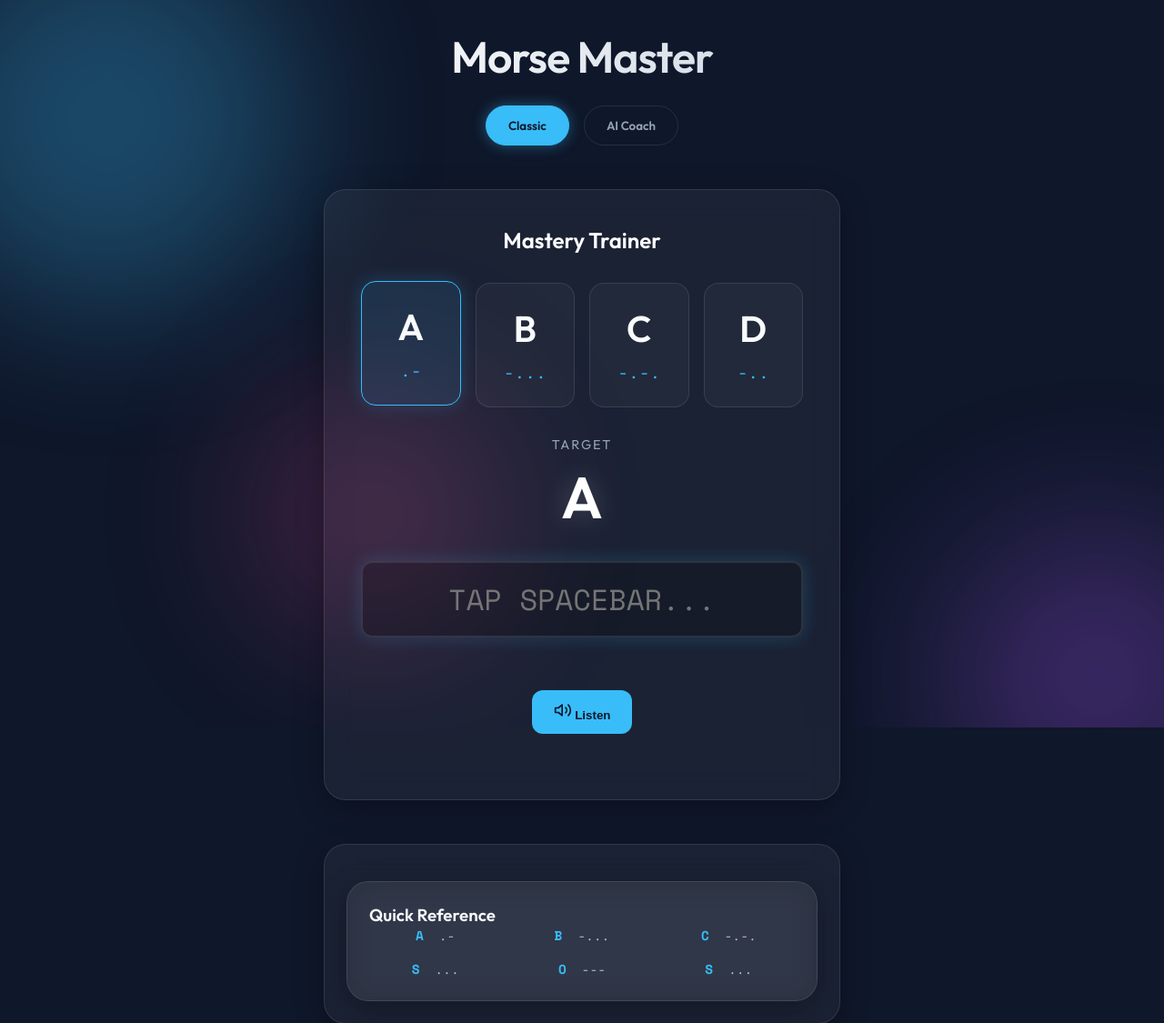
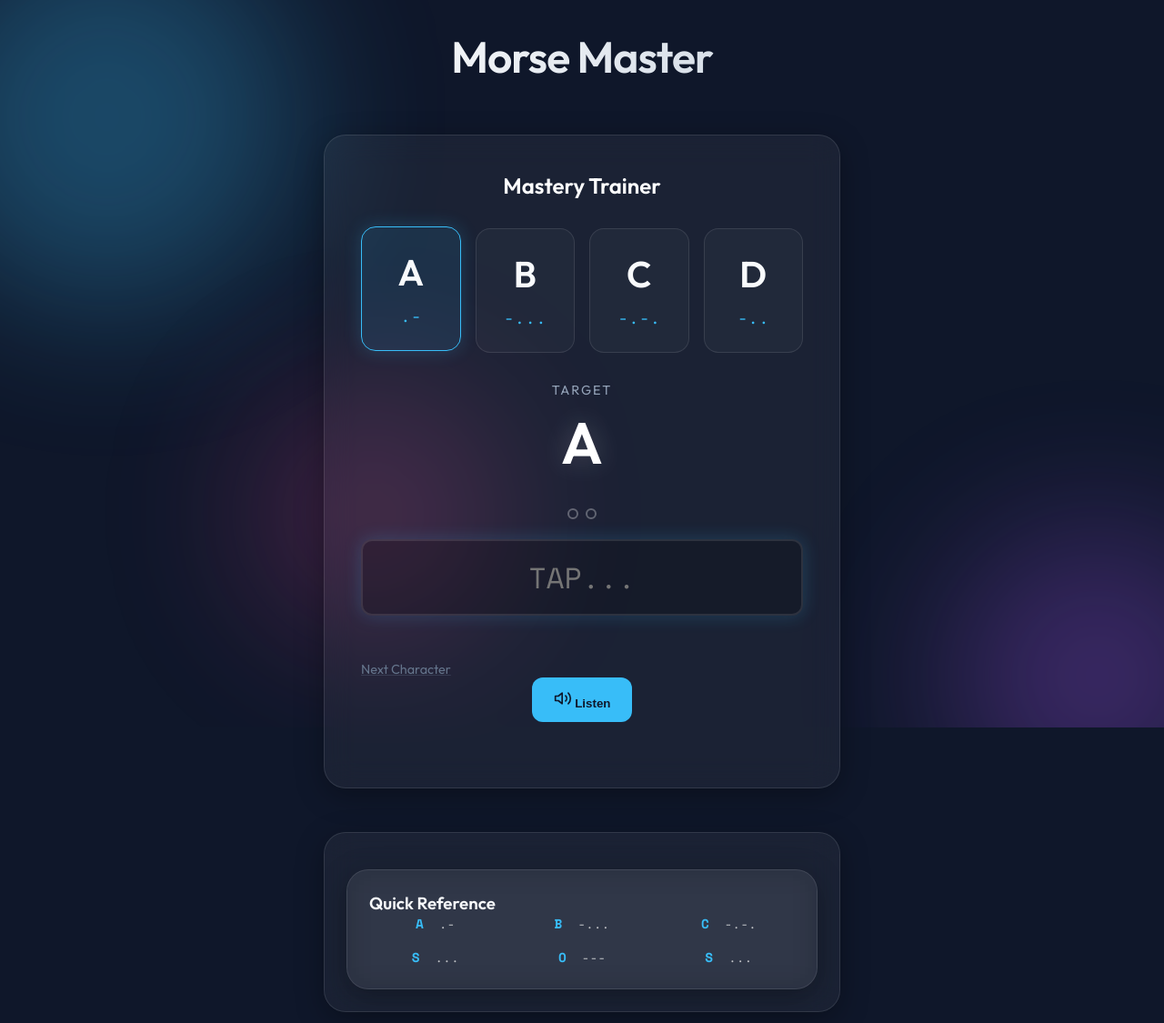
Before and after one commit to chihlee10009/vibecode_proj3_morse_code, a Flask app: page / in a window 1280 px wide. Shown: the top 1125 px of the page at 91% size. Run offline with Flask 3, Linux system fonts and the light colour scheme.

Commit message:
adding last changes from AI

```diff
--- a/static/script.js
+++ b/static/script.js
@@ -5,12 +5,15 @@ document.addEventListener('DOMContentLoaded', () => {
     const masteryInput = document.getElementById('masteryInput');
     const feedback = document.getElementById('feedback');
     const playTargetBtn = document.getElementById('playTargetBtn');
+    const progressSlots = document.getElementById('progressSlots');
+    const giveUpBtn = document.getElementById('giveUpBtn');
 
     // State
     const currentSet = ['A', 'B', 'C', 'D'];
     let targetChar = '';
+    let isProcessing = false; // block input during transitions
 
-    // Morse Dictionary (Client-side for Phase 1 speed)
+    // Morse Dictionary
     const MORSE_CODE_DICT = {
         'A':'.-', 'B':'-...', 'C':'-.-.', 'D':'-..', 'E':'.',
         'F':'..-.', 'G':'--.', 'H':'....', 'I':'..', 'J':'.---',
@@ -48,8 +51,9 @@ document.addEventListener('DOMContentLoaded', () => {
     }
 
     function pickNewTarget() {
-        // Randomly pick one from current set
-        // In later phases, this will be weighted by stats
+        isProcessing = false;
+        masteryInput.disabled = false;
+
         const randomIndex = Math.floor(Math.random() * currentSet.length);
         targetChar = currentSet[randomIndex];
         updateUIForTarget();
@@ -63,37 +67,113 @@ document.addEventListener('DOMContentLoaded', () => {
         if (card) card.classList.add('active');
 
         masteryInput.value = '';
+        updateProgressSlots('');
         feedback.textContent = '';
         feedback.className = 'feedback-msg';
         masteryInput.style.borderColor = 'var(--glass-border)';
+        masteryInput.focus();
+    }
+
+    // --- Visual Progress Slots ---
+    function updateProgressSlots(currentInput) {
+        const targetMorse = MORSE_CODE_DICT[targetChar];
+        const maxLen = targetMorse.length;
+
+        // Render slots if count changed (or first time)
+        if (progressSlots.childElementCount !== maxLen) {
+            progressSlots.innerHTML = Array(maxLen).fill('<div class="slot"></div>').join('');
+        }
+
+        // Fill slots based on input length
+        const slots = progressSlots.children;
+        for (let i = 0; i < maxLen; i++) {
+            if (i < currentInput.length) {
+                slots[i].classList.add('filled');
+            } else {
+                slots[i].classList.remove('filled');
+            }
+        }
     }
 
     // --- Input Logic ---
     masteryInput.addEventListener('input', (e) => {
+        if (isProcessing) {
+            e.target.value = e.target.value.slice(0, MORSE_CODE_DICT[targetChar].length); // ensure no extra
+            return;
+        }
+
         const input = e.target.value.trim();
         const targetMorse = MORSE_CODE_DICT[targetChar];
 
-        if (input === targetMorse) {
-            handleSuccess();
-        } else if (targetMorse.startsWith(input)) {
-            // Typing correctly so far
-            masteryInput.style.borderColor = 'var(--glass-border)';
+        updateProgressSlots(input);
+
+        // Auto-validate logic
+        if (input.length >= targetMorse.length) {
+            // Check immediately
+            if (input === targetMorse) {
+                handleSuccess();
+            } else {
+                handleFailure(targetMorse);
+            }
         } else {
-            // Mistake
-            masteryInput.style.borderColor = '#f87171';
+            // Typing in progress...
+            // Optional: Check strictly if prefix matches to fail early?
+            // User requirement said "Prevent any further typing... once max length is hit".
+            // Since we check on >= length, we effectively stop there.
+            if (!targetMorse.startsWith(input)) {
+                masteryInput.style.borderColor = '#f87171';
+            } else {
+                masteryInput.style.borderColor = 'var(--glass-border)';
+            }
+        }
+    });
+
+    // Provide strict length constraint on input (keydown/keypress)
+    // to prevent typing more than needed visible characters
+    masteryInput.addEventListener('keydown', (e) => {
+        // Allow deletion
+        if (e.key === 'Backspace' || e.key === 'Delete') return;
+
+        const targetMorse = MORSE_CODE_DICT[targetChar];
+        if (masteryInput.value.length >= targetMorse.length) {
+             // Block extra chars if not a control key
+             if (e.key.length === 1) e.preventDefault();
         }
     });
 
     function handleSuccess() {
+        isProcessing = true;
+        masteryInput.disabled = true;
         feedback.textContent = 'Correct!';
         feedback.className = 'feedback-msg correct';
         masteryInput.style.borderColor = '#4ade80';
 
-        // Play success sound? Or just wait
+        // Log success (Phase 2 placeholder)
+
         setTimeout(() => {
             pickNewTarget();
-        }, 500);
+        }, 800);
     }
+
+    function handleFailure(correctAnswer) {
+        isProcessing = true;
+        masteryInput.disabled = true;
+        feedback.textContent = `Incorrect! It was ${correctAnswer}`;
+        feedback.className = 'feedback-msg incorrect';
+        masteryInput.style.borderColor = '#f87171';
+
+        // Log failure (Phase 2 placeholder)
+
+        setTimeout(() => {
+            pickNewTarget();
+        }, 1500);
+    }
+
+    // --- Give Up Logic ---
+    giveUpBtn.addEventListener('click', () => {
+        if (isProcessing) return;
+        handleFailure(MORSE_CODE_DICT[targetChar]); // Reuse failure logic
+    });
 
     // --- Audio Logic ---
     playTargetBtn.addEventListener('click', () => {
@@ -108,8 +188,13 @@ document.addEventListener('DOMContentLoaded', () => {
 
     function setupKeyer(input) {
         input.addEventListener('keydown', (e) => {
+            if (isProcessing) return; // ignore if processing result
+
             if (e.code === 'Space' && !e.repeat) {
                 e.preventDefault();
+                // Check if allowed to type more
+                if (input.value.length >= MORSE_CODE_DICT[targetChar].length) return;
+
                 startManualTone();
                 spaceKeyDownTime = Date.now();
             }
@@ -119,6 +204,10 @@ document.addEventListener('DOMContentLoaded', () => {
             if (e.code === 'Space') {
                 e.preventDefault();
                 stopManualTone();
+
+                // If we were blocked from start, don't input
+                if (input.value.length >= MORSE_CODE_DICT[targetChar].length) return;
+
                 const duration = Date.now() - spaceKeyDownTime;
                 const char = duration < 200 ? '.' : '-';
                 input.value += char;
--- a/static/style.css
+++ b/static/style.css
@@ -409,6 +409,52 @@ input[type="text"]:focus {
     font-size: 0.9rem;
 }
 
+/* Progress Slots */
+.progress-slots {
+    display: flex;
+    justify-content: center;
+    gap: 0.5rem;
+    margin-bottom: 1rem;
+    min-height: 20px;
+}
+
+.slot {
+    width: 12px;
+    height: 12px;
+    border-radius: 50%;
+    border: 2px solid rgba(255, 255, 255, 0.3);
+    transition: all 0.2s ease;
+}
+
+.slot.filled {
+    background: var(--accent);
+    border-color: var(--accent);
+    box-shadow: 0 0 10px rgba(56, 189, 248, 0.5);
+}
+
+.input-group.no-margin {
+    margin-bottom: 0.5rem;
+}
+
+/* Give Up Button */
+.give-up-btn {
+    background: transparent;
+    border: none;
+    color: #64748b;
+    font-size: 0.9rem;
+    cursor: pointer;
+    font-family: 'Outfit', sans-serif;
+    margin-top: 1rem;
+    transition: color 0.3s;
+    text-decoration: underline;
+    text-decoration-color: rgba(100, 116, 139, 0.3);
+}
+
+.give-up-btn:hover {
+    color: #94a3b8;
+    text-decoration-color: #94a3b8;
+}
+
 .reference-sheet {
     padding: 1.5rem;
     margin-top: 1rem;
--- a/templates/index.html
+++ b/templates/index.html
@@ -19,10 +19,7 @@
     <div class="container container-wide">
         <header>
             <h1>Morse Master</h1>
-            <div class="mode-selector">
-                <button id="modeClassicBtn" class="mode-btn active">Classic</button>
-                <button id="modeAIBtn" class="mode-btn">AI Coach</button>
-            </div>
+            <!-- Mode buttons removed for Mastery Trainer focus -->
         </header>
 
         <main id="masteryView" class="glass-card">
@@ -37,9 +34,15 @@
                 <div id="targetChar" class="target-char">A</div>
             </div>
 
-            <div class="input-group">
-                <input type="text" id="masteryInput" placeholder="Tap Spacebar..." autocomplete="off">
+            <div class="input-container">
+                <div id="progressSlots" class="progress-slots">
+                    <!-- Slots injected by JS -->
+                </div>
+                <div class="input-group no-margin">
+                    <input type="text" id="masteryInput" placeholder="Tap..." autocomplete="off">
+                </div>
                 <div id="feedback" class="feedback-msg"></div>
+                <button id="giveUpBtn" class="give-up-btn">Next Character</button>
             </div>
 
             <div class="controls-row">
```
